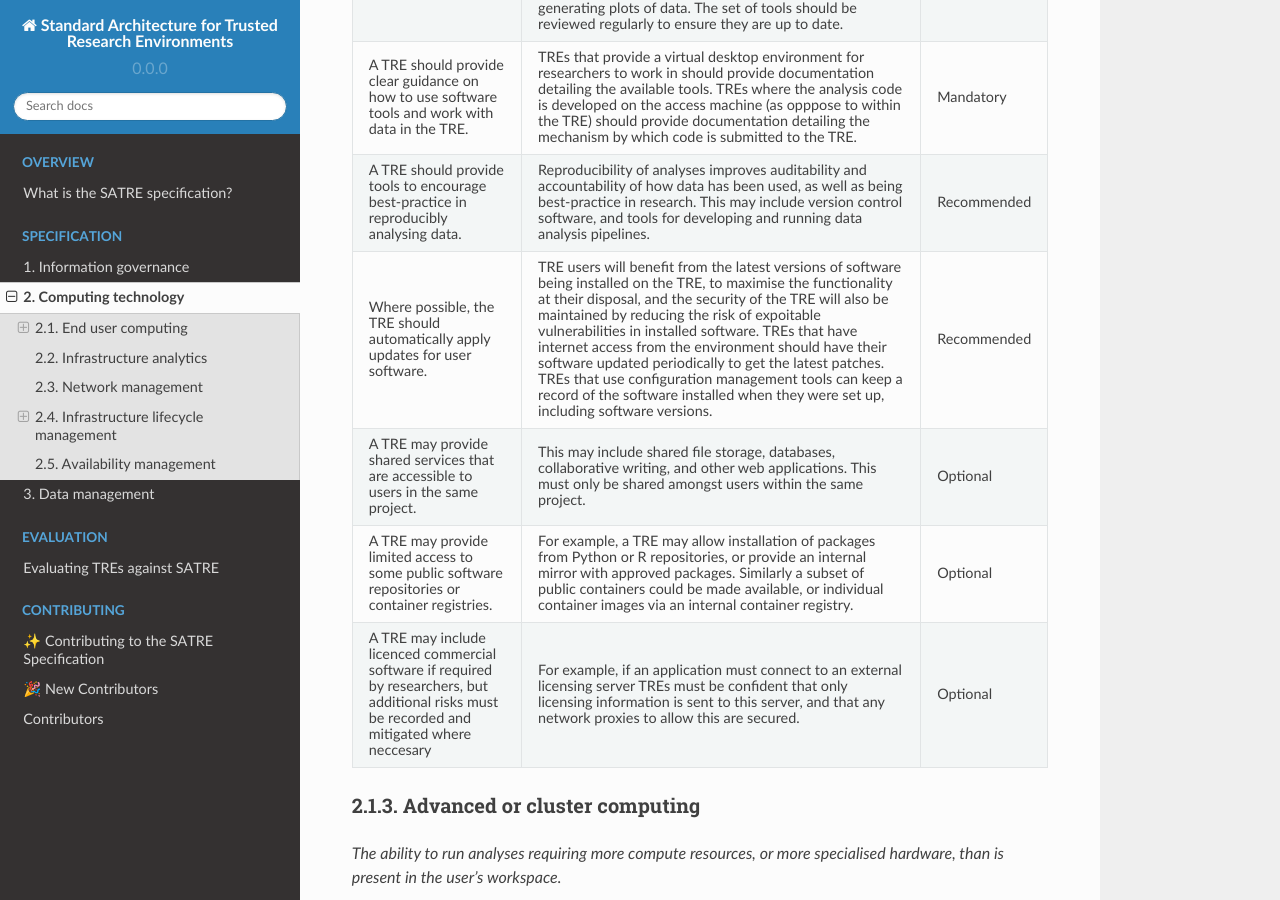
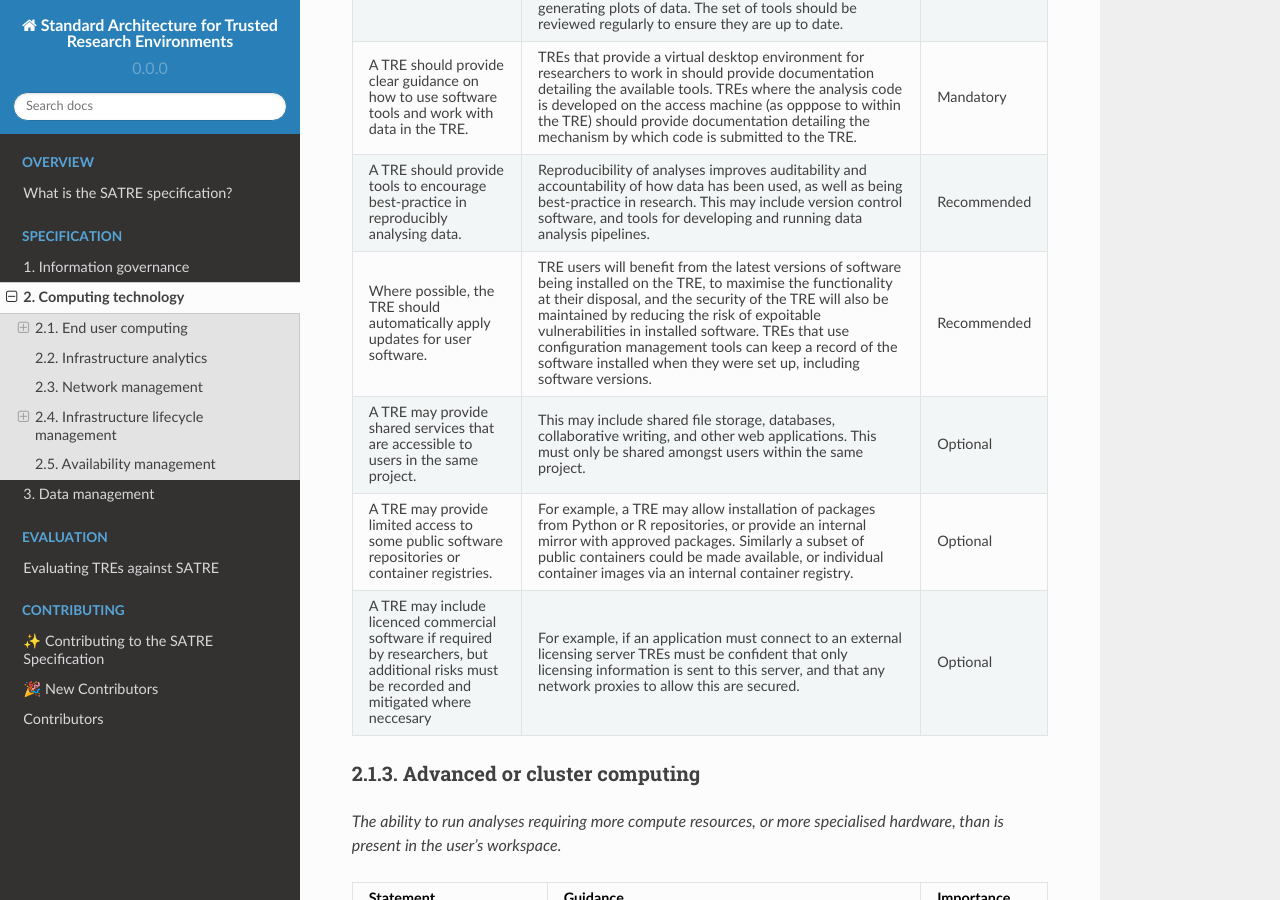
Before and after one commit to sa-tre/satre-specification, a Sphinx documentation site: the page built from docs/source/pillars/computing_technology.md, in a window 1280 px wide and 900 px high, scrolled down 1792 px. Built offline with Sphinx 7.4.7 and the Read the Docs theme 2.0.0, drawn with Linux system fonts in a browser that asks for light colours.

Commit message:
remove internet access sentence

```diff
--- a/docs/source/pillars/computing_technology.md
+++ b/docs/source/pillars/computing_technology.md
@@ -75,7 +75,6 @@ _The tools used by researchers inside a TRE, such as programming languages, IDEs
   - Recommended
 * - Where possible, the TRE should automatically apply updates for user software.
   - TRE users will benefit from the latest versions of software being installed on the TRE, to maximise the functionality at their disposal, and the security of the TRE will also be maintained by reducing the risk of expoitable vulnerabilities in installed software.
-    TREs that have internet access from the environment should have their software updated periodically to get the latest patches.
     TREs that use configuration management tools can keep a record of the software installed when they were set up, including software versions.
   - Recommended
 * - A TRE may provide shared services that are accessible to users in the same project.
```
